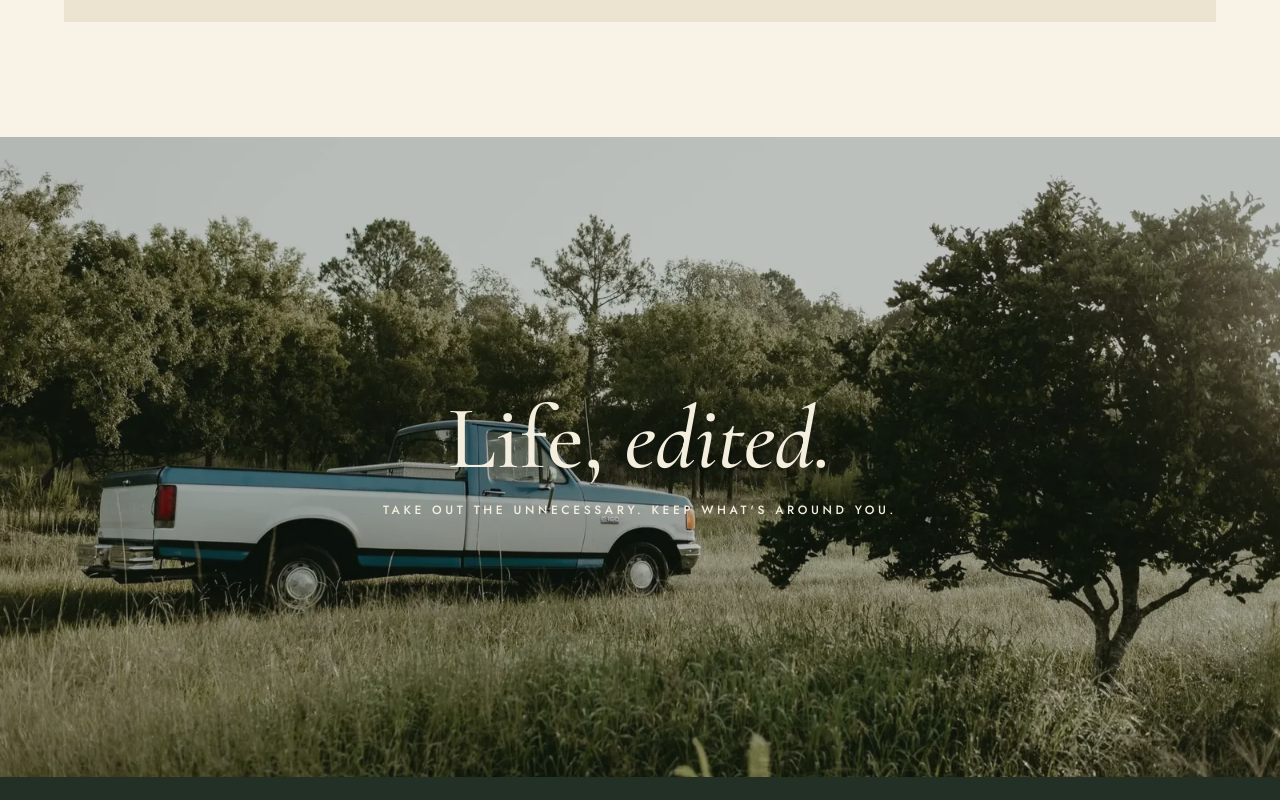
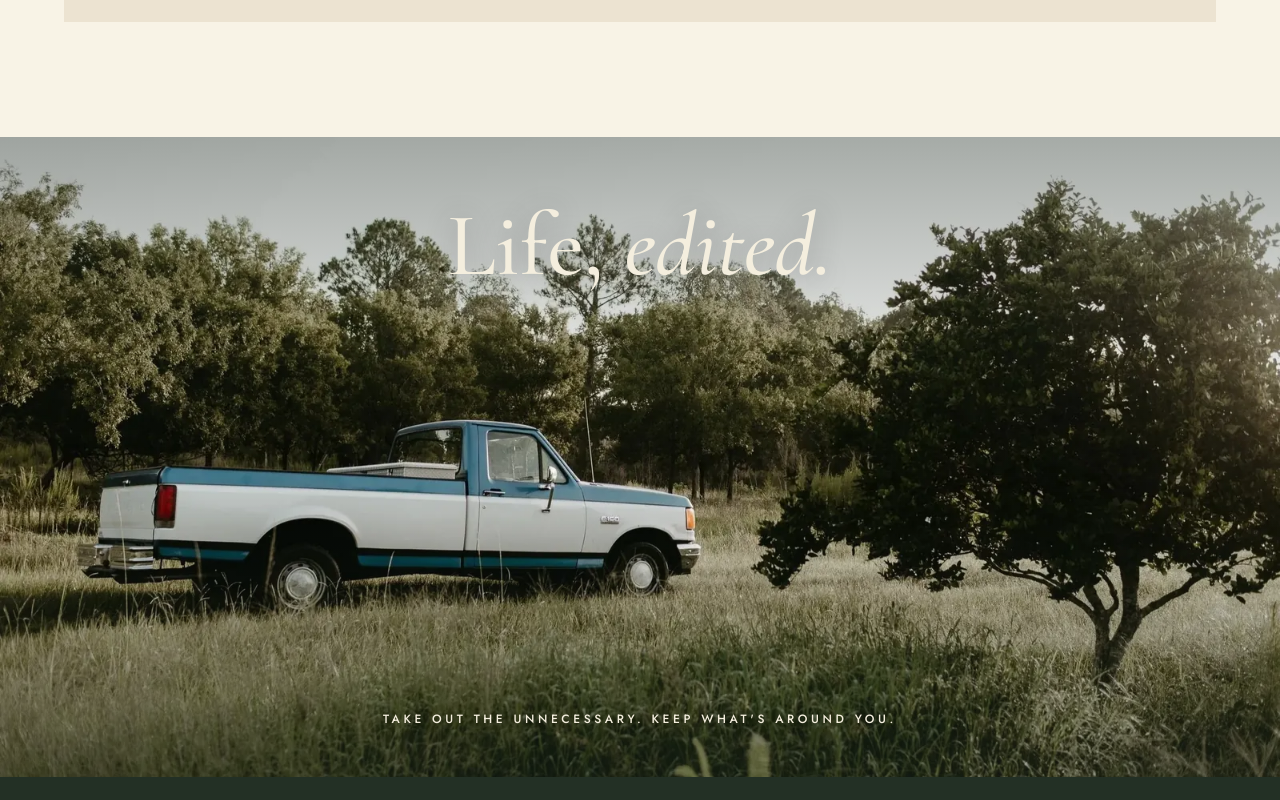
Before and after one commit to cabanalane/Congaree-Penn, a plain HTML site: page website/index.html in a window 1280 px wide. Shown: the part 5700-6500 px from the top of the page. Drawn offline with nearby package versions, Linux system fonts and the light colour scheme.

Commit message:
Interlude: 'Life, edited.' above the truck, line moved into the grass
Co-Authored-By: Claude Opus 5.5 <noreply@anthropic.com>
Claude-Session: https://claude.ai/code/session_016dJTK3XJVMsRS3TamEEYNV

```diff
--- a/website/assets/css/site.css
+++ b/website/assets/css/site.css
@@ -352,3 +352,9 @@ figcaption{margin-top:12px;font-style:italic;font-size:16px;line-height:1.45;col
 .portrait .tag span{display:block}
 .portrait .tag .lbl{margin-top:4px}
 .portrait .tag{left:50%;right:auto;transform:translateX(-50%);width:min(340px,calc(100% - 48px));padding:18px 24px;text-align:center}
+
+/* interlude: title in the sky, line in the grass */
+.interlude{align-items:stretch}
+.interlude::after{background:linear-gradient(180deg,rgba(28,42,31,.38) 0%,rgba(28,42,31,.08) 38%,rgba(28,42,31,0) 55%,rgba(28,42,31,.45) 100%)}
+.interlude-copy{width:100%;display:flex;flex-direction:column;justify-content:space-between;align-items:center;padding-top:clamp(28px,5vw,64px);padding-bottom:clamp(22px,4vw,48px)}
+.interlude-copy .lbl{margin-top:0;text-shadow:0 1px 12px rgba(0,0,0,.45)}
```
